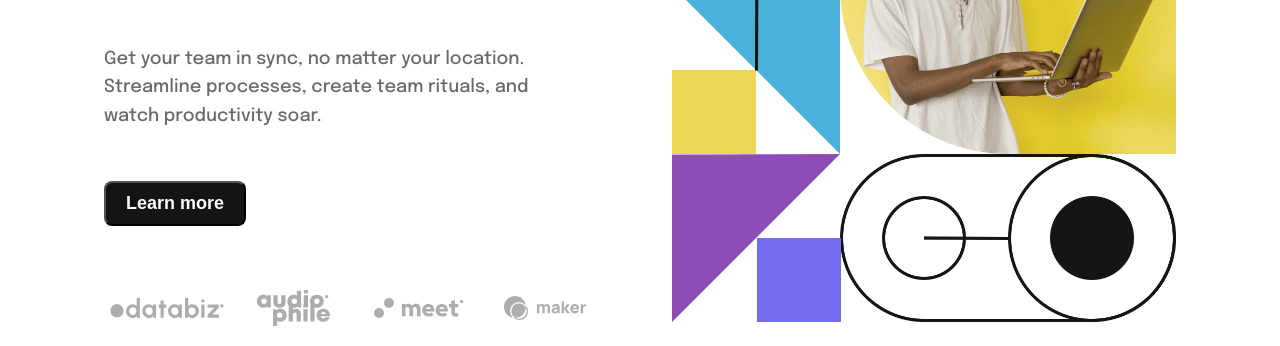
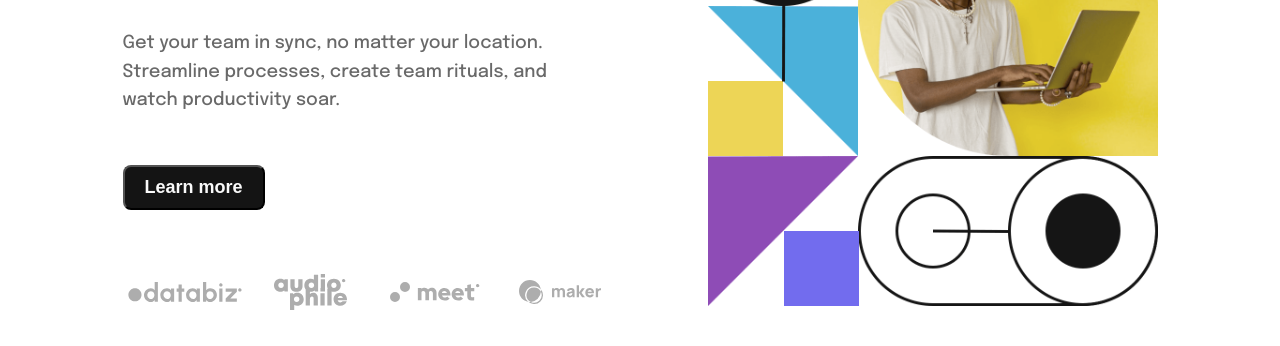
Before and after one commit to temiye18/intro-section, a plain HTML site: page index.html in a window 1280 px wide. Shown: the part 454-800 px from the top of the page. Drawn offline with Linux system fonts and the light colour scheme.

Commit message:
made responsive

```diff
--- a/index.html
+++ b/index.html
@@ -46,7 +46,10 @@
       <!--========== SHOWCASE SECTION ========== -->
       <section class="showcase">
         <div class="showcase__header">
-          <h1>Make remote work</h1>
+          <h1>
+            Make<br />
+            remote work
+          </h1>
           <p class="showcase__text">
             Get your team in sync, no matter your location. Streamline
             processes, create team rituals, and watch productivity soar.
--- a/style.css
+++ b/style.css
@@ -87,18 +87,14 @@ nav ul li:nth-child(2) a {
 
 section.showcase {
   display: grid;
-  grid-template-columns: repeat(auto-fit, minmax(300px, 1fr));
-  justify-content: center;
-  /* align-content: center; */
-  gap: 4rem;
-  padding: 0 4.5rem;
-  /* height: 100vh; */
+  grid-template-columns: 500px 450px;
+  justify-content: space-around;
+  align-items: center;
+  padding: 0 3rem;
 }
 
 .showcase__header {
-  justify-self: start;
   align-self: end;
-  /* width: 550px; */
 }
 
 .showcase__header h1 {
@@ -125,12 +121,19 @@ section.showcase {
 .showcase__companies {
   display: grid;
   grid-template-columns: repeat(auto-fit, minmax(80px, 1fr));
-  align-content: end;
+  /* align-content: end; */
   justify-items: center;
   align-items: center;
   margin-top: 4rem;
 }
 
 .showcase__image {
-  justify-self: end;
+  /* justify-self: center; */
+  align-self: end;
+
+  /* width: 400px; */
 }
+
+.showcase__image img {
+  width: 100%;
+}
```
